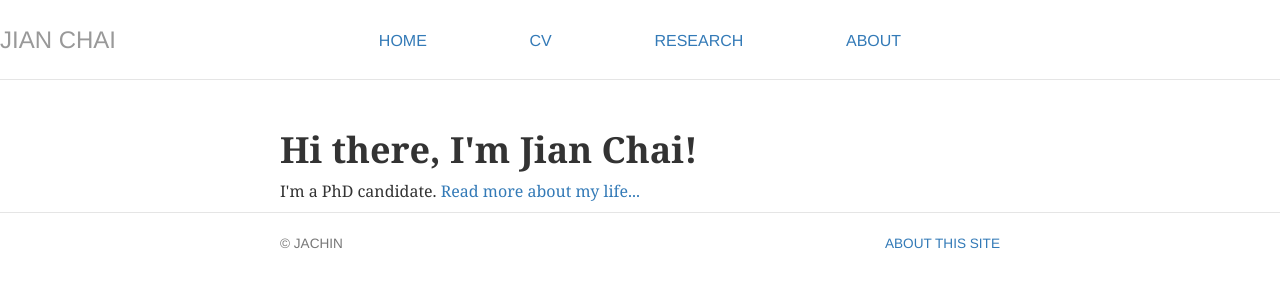
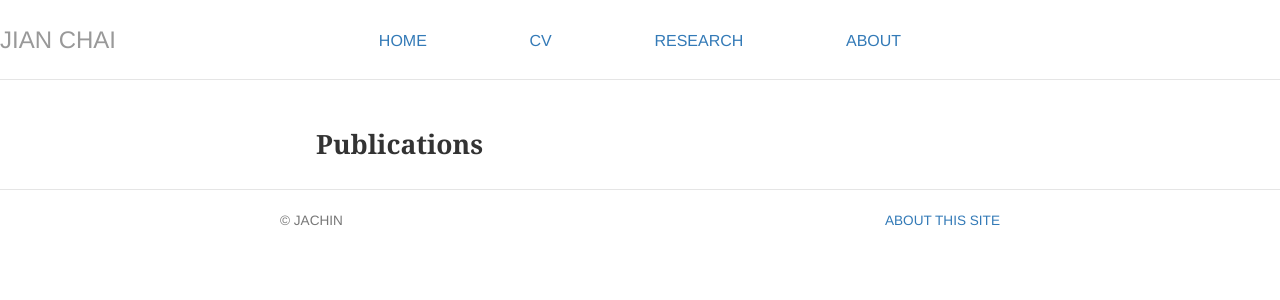
Before and after one commit to jachinchai/jachinchai.github.io, a Jekyll site: the page built from cv/index.html, in a window 1280 px wide. Shown: the top 300 px of the page. Built offline with Jekyll 4.4.1, drawn with Linux system fonts in a browser that asks for light colours; nearby versions of some CDN libraries.

Commit message:
Update index.html

```diff
--- a/cv/index.html
+++ b/cv/index.html
@@ -2,7 +2,6 @@
 layout: default
 title: Jian Chai
 ---
-<div class="blurb">
-	<h1>Hi there, I'm Jian Chai!</h1>
-	<p>I'm a PhD candidate. <a href="/about">Read more about my life...</a></p>
-</div><!-- /.blurb -->
+<div class="cv">
+	<h2>Publications</h2>
+</div>
```
